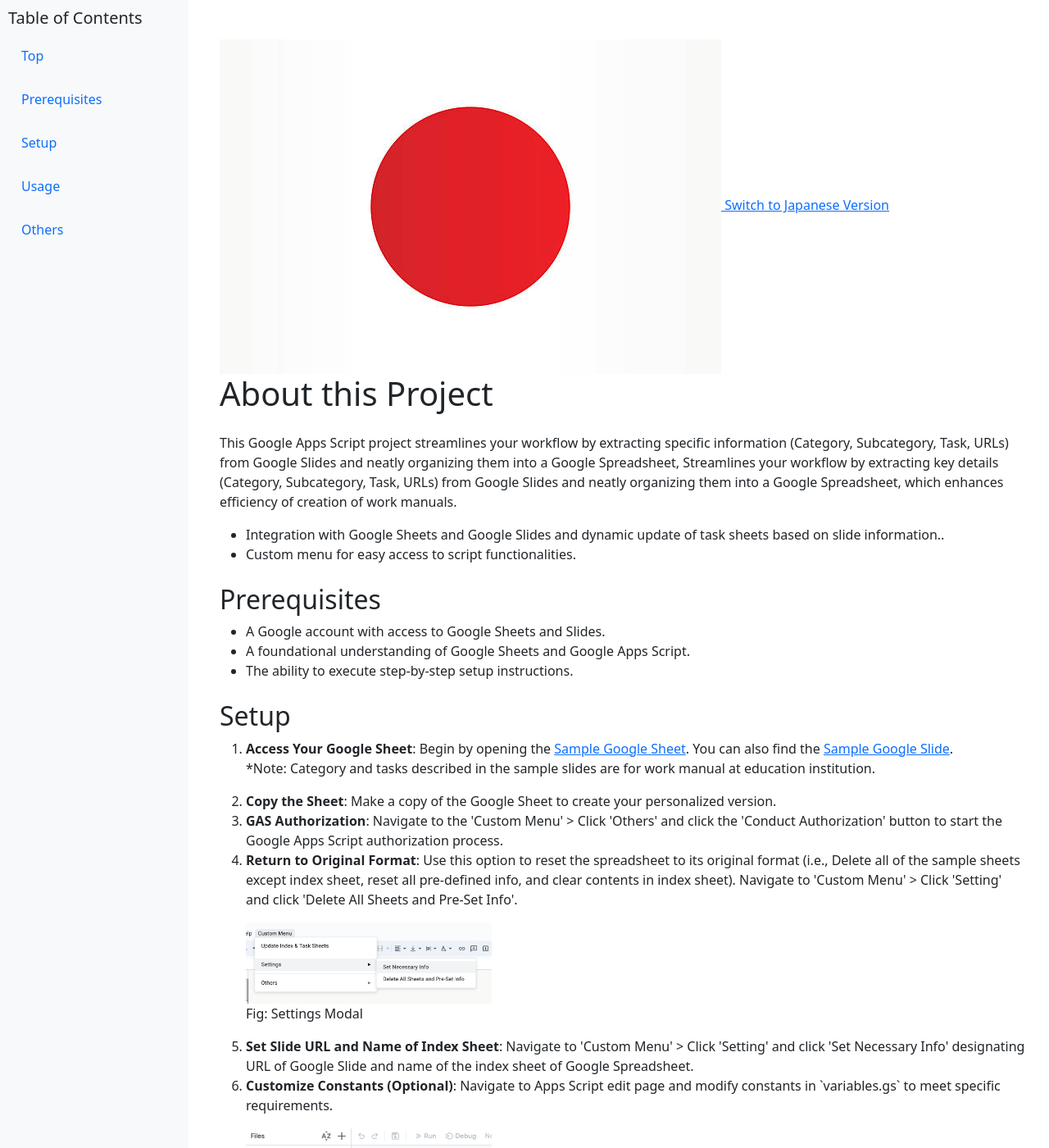
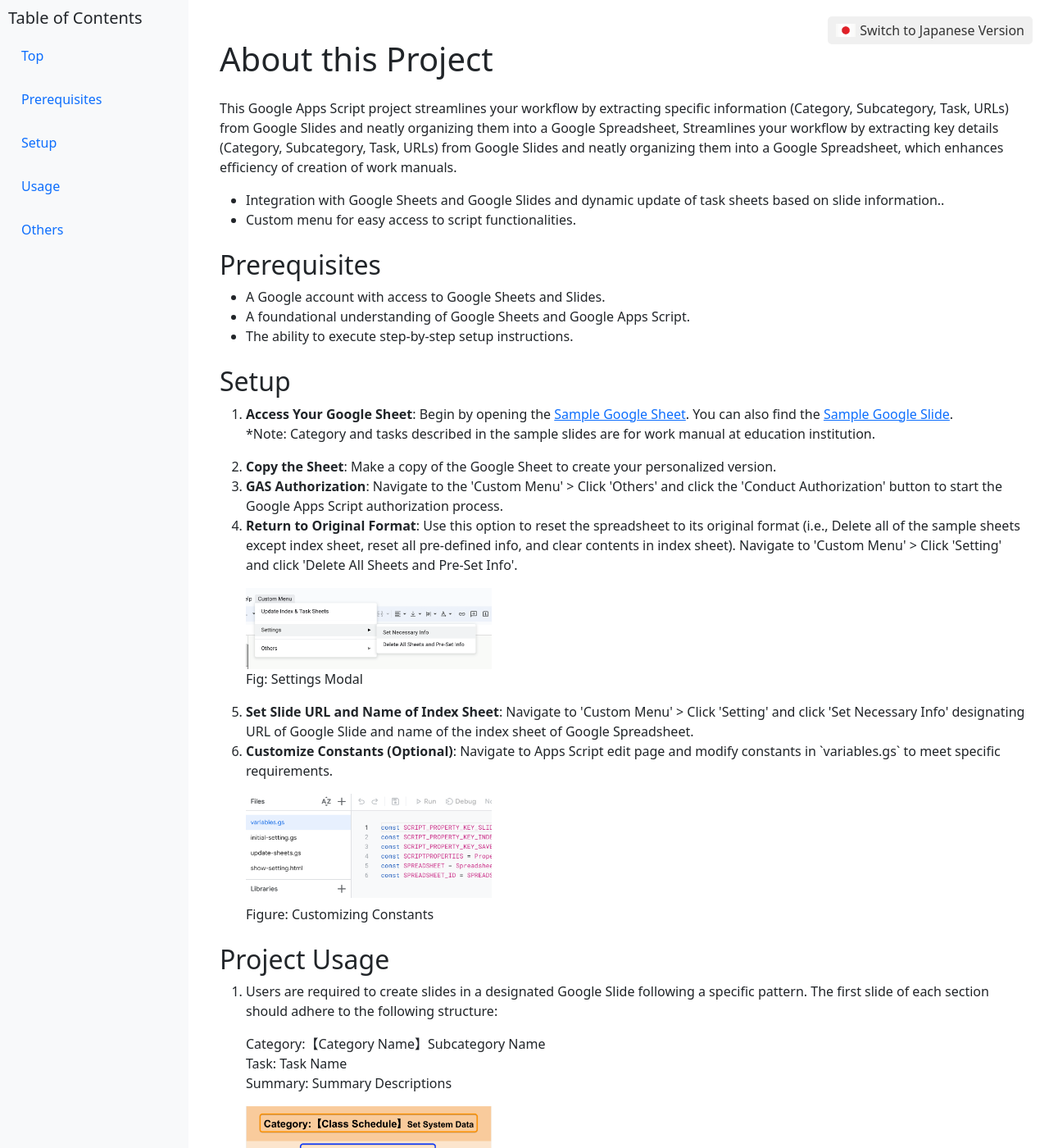
Before and after one commit to tsato21/display-slide-info-spr, a Jekyll site: the page built from docs/index.html, in a window 1280 px wide and 1400 px high. Shown: the whole window at 82% size. Built offline with Jekyll 4.4.1, drawn with Linux system fonts in a browser that asks for light colours.

Commit message:
Update github page

```diff
--- a/docs/assets/css/style.css
+++ b/docs/assets/css/style.css
@@ -118,3 +118,41 @@
 #table-of-contents a:hover {
   color: #00008B;
 }
+
+
+
+/*
+Language switcher
+*/
+.language-switcher {
+  position: absolute;
+  top: 20px; /* Adjust as per your header's height */
+  right: 20px;
+}
+
+.language-button {
+  padding: 5px 10px;
+  background-color: #f0f0f0; /* Your theme color */
+  border-radius: 5px;
+  border: none;
+  text-decoration: none;
+  color: #333; /* Your theme font color */
+  display: inline-flex;
+  align-items: center;
+  gap: 5px;
+}
+
+.language-button img {
+  width: 24px; /* Small flag icon size */
+  height: auto;
+}
+
+.language-button:hover {
+  background-color: #e0e0e0; /* Slightly darker on hover */
+  cursor: pointer;
+}
+
+.language-button:focus {
+  outline: none;
+  box-shadow: 0 0 0 2px rgba(0, 123, 255, 0.5); /* Bootstrap-like focus */
+}
```
